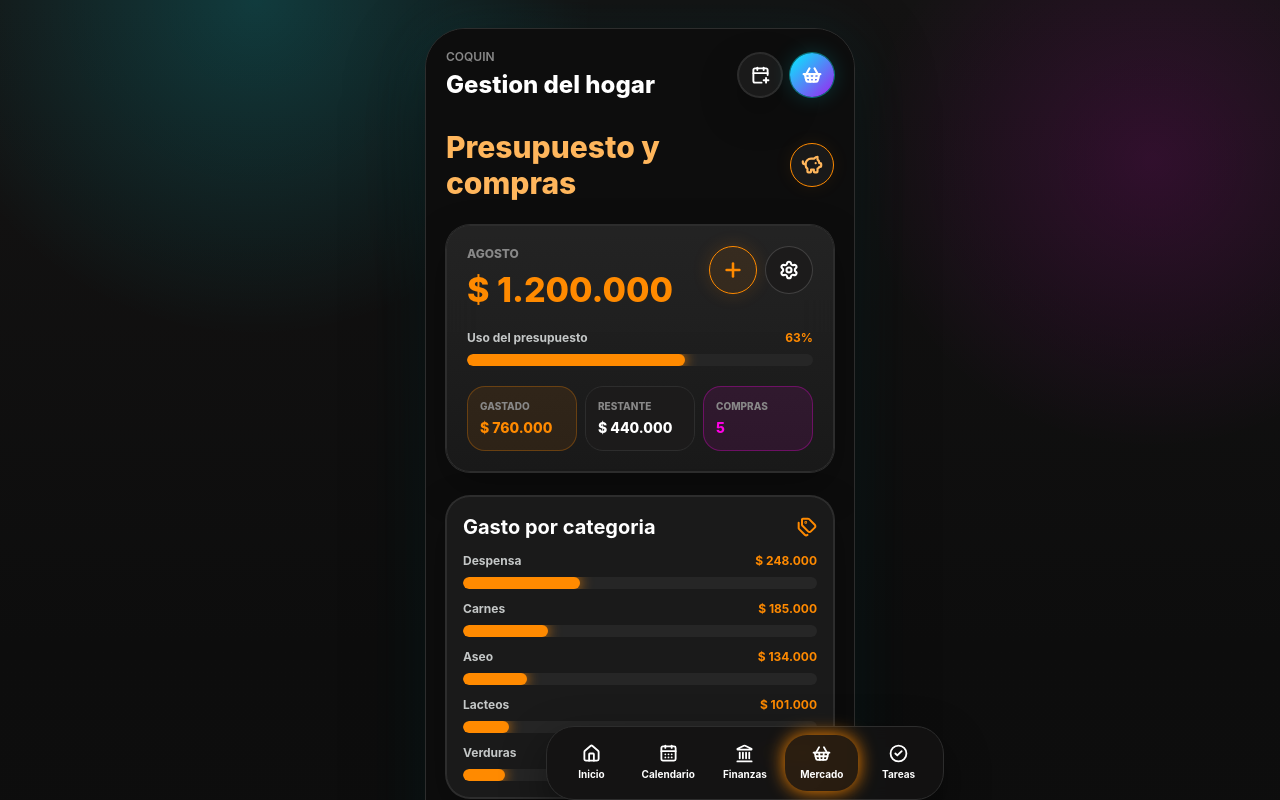
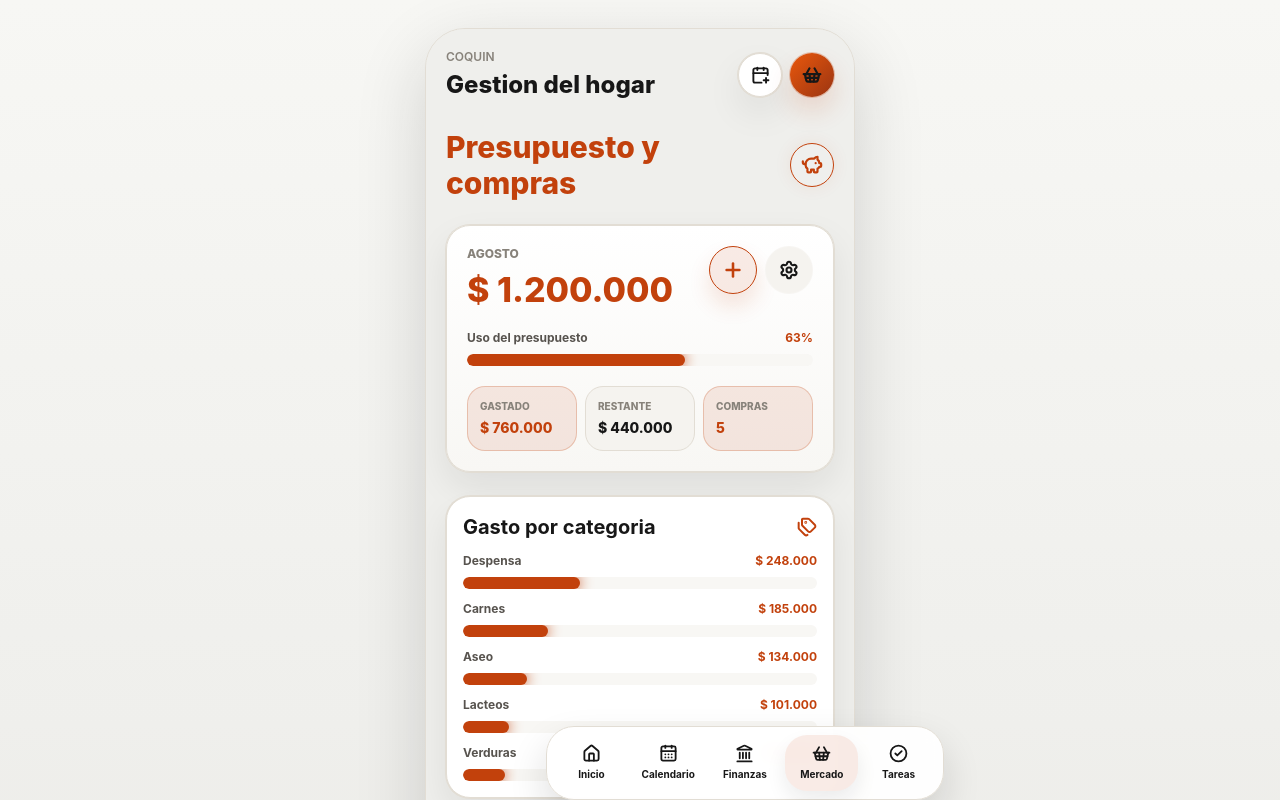
Before and after one commit to luismanuelcon/coquin, a Next.js app: page /market in a window 1280 px wide. Shown: the top 800 px of the page. Built offline with nearby package versions, Linux system fonts and the light colour scheme.

Commit message:
Actualiza paleta visual de Coquin

```diff
--- a/src/app/calendar/page.tsx
+++ b/src/app/calendar/page.tsx
@@ -79,8 +79,8 @@ export default function CalendarPage() {
                 style={{
                   background: item.active ? "var(--gradient-primary)" : "var(--surface-low)",
                   color: item.active ? "white" : "var(--text-muted)",
-                  border: item.active ? "1px solid rgb(0 242 255 / 58%)" : "1px solid var(--surface-stroke)",
-                  boxShadow: item.active ? "0 0 18px rgb(0 242 255 / 18%)" : "none",
+                  border: item.active ? "1px solid rgb(194 65 12 / 38%)" : "1px solid var(--surface-stroke)",
+                  boxShadow: item.active ? "0 12px 22px rgb(194 65 12 / 16%)" : "none",
                 }}
               >
                 <span className="block text-[11px] font-bold">{item.day}</span>
@@ -92,7 +92,7 @@ export default function CalendarPage() {
 
         {lastAdded ? (
           <p
-            className="interactive-surface flex items-center gap-2 rounded-[16px] border border-[rgb(0_242_255_/_30%)] bg-[var(--primary-soft)] px-3 py-2 text-xs font-bold text-[var(--on-primary-container)]"
+            className="interactive-surface flex items-center gap-2 rounded-[16px] border border-[rgb(194_65_12_/_24%)] bg-[var(--primary-soft)] px-3 py-2 text-xs font-bold text-[var(--on-primary-container)]"
             aria-live="polite"
           >
             <Clock aria-hidden="true" size={16} strokeWidth={2.4} />
--- a/src/app/globals.css
+++ b/src/app/globals.css
@@ -1,48 +1,48 @@
 @import "tailwindcss";
 
 :root {
-  color-scheme: dark;
+  color-scheme: light;
 
-  --surface: #141313;
-  --surface-bg: #0d0d0d;
-  --surface-lowest: #0e0e0e;
-  --surface-low: #1c1b1b;
-  --surface-container: #201f1f;
-  --surface-high: #2b2a2a;
-  --surface-highest: #353434;
-  --surface-variant: #353434;
-  --panel: #1a1a1a;
-  --panel-raised: #262626;
-  --surface-stroke: #2d2d2d;
+  --surface: #f7f7f4;
+  --surface-bg: #efefec;
+  --surface-lowest: #ffffff;
+  --surface-low: #f5f3ef;
+  --surface-container: #ebe8e2;
+  --surface-high: #ded9d0;
+  --surface-highest: #cbc4b8;
+  --surface-variant: #e4dfd6;
+  --panel: #ffffff;
+  --panel-raised: #f8f7f4;
+  --surface-stroke: #e2ddd4;
 
-  --text: #ffffff;
-  --text-soft: #888888;
-  --text-muted: #c4c7c7;
-  --outline: #8e9192;
-  --outline-soft: #444748;
+  --text: #171717;
+  --text-soft: #87827a;
+  --text-muted: #57534e;
+  --outline: #8b8580;
+  --outline-soft: #d4cec4;
 
-  --primary: #00f2ff;
-  --primary-container: #001011;
-  --primary-soft: rgb(0 242 255 / 8%);
-  --on-primary: #00363a;
-  --on-primary-container: #74f5ff;
+  --primary: #c2410c;
+  --primary-container: #fff1e8;
+  --primary-soft: rgb(194 65 12 / 10%);
+  --on-primary: #ffffff;
+  --on-primary-container: #7c2d12;
 
-  --finance: #00dbe7;
-  --finance-container: #001011;
-  --finance-soft: rgb(0 219 231 / 8%);
+  --finance: #1f2937;
+  --finance-container: #f1f2f4;
+  --finance-soft: rgb(31 41 55 / 8%);
 
-  --market: #ff8a00;
-  --market-container: #221303;
-  --market-soft: rgb(255 138 0 / 9%);
+  --market: #c2410c;
+  --market-container: #fff1e8;
+  --market-soft: rgb(194 65 12 / 10%);
 
-  --urgent: #ff00e5;
-  --urgent-soft: rgb(255 0 229 / 9%);
-  --purple: #a020f0;
-  --error: #ffb4ab;
+  --urgent: #c2410c;
+  --urgent-soft: rgb(194 65 12 / 10%);
+  --purple: #6f7177;
+  --error: #b42318;
 
-  --gradient-primary: linear-gradient(135deg, #00f2ff 0%, #a020f0 100%);
-  --gradient-alert: linear-gradient(135deg, #ff8a00 0%, #ff00e5 100%);
-  --gradient-panel: linear-gradient(180deg, rgb(38 38 38 / 90%) 0%, rgb(26 26 26 / 96%) 100%);
+  --gradient-primary: linear-gradient(135deg, #ea580c 0%, #9a3412 100%);
+  --gradient-alert: linear-gradient(135deg, #ea580c 0%, #9a3412 100%);
+  --gradient-panel: linear-gradient(180deg, #ffffff 0%, #f8f7f4 100%);
 
   --radius-sm: 0.25rem;
   --radius-md: 0.75rem;
@@ -57,8 +57,8 @@
   --space-xl: 32px;
   --space-2xl: 48px;
 
-  --shadow-soft: 0 0 0 1px var(--surface-stroke), 0 16px 40px rgb(0 0 0 / 28%);
-  --shadow-active: 0 0 0 1px rgb(0 242 255 / 42%), 0 0 22px rgb(0 242 255 / 18%);
+  --shadow-soft: 0 0 0 1px var(--surface-stroke), 0 16px 36px rgb(23 23 23 / 8%);
+  --shadow-active: 0 0 0 1px rgb(194 65 12 / 28%), 0 14px 26px rgb(194 65 12 / 16%);
   --motion-fast: 150ms;
   --motion-base: 240ms;
   --motion-slow: 420ms;
@@ -77,10 +77,7 @@ html {
 body {
   min-height: 100vh;
   margin: 0;
-  background:
-    radial-gradient(circle at 20% 0%, rgb(0 242 255 / 18%), transparent 21rem),
-    radial-gradient(circle at 90% 12%, rgb(255 0 229 / 13%), transparent 18rem),
-    linear-gradient(180deg, #141313 0%, #0d0d0d 48%, #0e0e0e 100%);
+  background: linear-gradient(180deg, #f7f7f4 0%, #efefec 54%, #e8e5df 100%);
   color: var(--text);
   font-family: "Plus Jakarta Sans", Inter, ui-sans-serif, system-ui, -apple-system, BlinkMacSystemFont, "Segoe UI", sans-serif;
   letter-spacing: 0;
@@ -118,7 +115,7 @@ a:focus-visible,
 input:focus-visible,
 select:focus-visible,
 textarea:focus-visible {
-  outline: 3px solid rgb(0 242 255 / 72%);
+  outline: 3px solid rgb(194 65 12 / 44%);
   outline-offset: 3px;
 }
 
@@ -191,7 +188,6 @@ a {
   border-radius: var(--radius-xl);
   background: var(--gradient-panel);
   box-shadow: var(--shadow-soft);
-  backdrop-filter: blur(18px);
   transition:
     border-color var(--motion-base) var(--ease-standard),
     box-shadow var(--motion-base) var(--ease-standard),
@@ -220,7 +216,7 @@ a {
   position: absolute;
   inset: 0;
   pointer-events: none;
-  background: linear-gradient(135deg, rgb(255 255 255 / 10%), transparent 34%);
+  background: linear-gradient(135deg, rgb(255 122 26 / 8%), transparent 34%);
   opacity: 0;
   transition: opacity var(--motion-base) var(--ease-standard);
 }
@@ -290,8 +286,8 @@ a {
   .interactive-surface:hover,
   .card:hover {
     transform: translateY(-2px);
-    border-color: rgb(0 242 255 / 28%);
-    box-shadow: var(--shadow-soft), 0 0 24px rgb(0 242 255 / 8%);
+    border-color: rgb(194 65 12 / 24%);
+    box-shadow: var(--shadow-soft), 0 14px 28px rgb(23 23 23 / 6%);
   }
 
   .interactive-surface:hover::after {
@@ -308,7 +304,7 @@ a {
     border: 1px solid var(--surface-stroke);
     border-radius: 40px;
     background: var(--surface-bg);
-    box-shadow: 0 24px 80px rgb(0 0 0 / 48%), 0 0 60px rgb(0 242 255 / 8%);
+    box-shadow: 0 24px 70px rgb(23 23 23 / 16%);
     overflow: hidden;
   }
 }
--- a/src/app/market/page.tsx
+++ b/src/app/market/page.tsx
@@ -126,7 +126,7 @@ export default function MarketPage() {
                   setPurchaseFormOpen((current) => !current);
                   setSettingsOpen(false);
                 }}
-                className="grid size-12 place-items-center rounded-full border border-[var(--market)] bg-[var(--market-soft)] text-[var(--market)] shadow-[0_0_18px_rgb(255_138_0_/_16%)]"
+                className="grid size-12 place-items-center rounded-full border border-[var(--market)] bg-[var(--market-soft)] text-[var(--market)] shadow-[0_12px_22px_rgb(194_65_12_/_14%)]"
                 aria-label={purchaseFormOpen ? "Cerrar compra" : "Registrar compra"}
                 aria-expanded={purchaseFormOpen}
               >
@@ -157,7 +157,7 @@ export default function MarketPage() {
           </div>
 
           <div className="grid grid-cols-3 gap-2">
-            <div className="rounded-[18px] border border-[rgb(255_138_0_/_28%)] bg-[var(--market-soft)] p-3">
+            <div className="rounded-[18px] border border-[rgb(194_65_12_/_24%)] bg-[var(--market-soft)] p-3">
               <p className="text-[10px] font-extrabold uppercase text-[var(--text-soft)]">Gastado</p>
               <p className="mt-1 text-sm font-extrabold text-[var(--market)]">
                 {moneyFormatter.format(summary.spent)}
@@ -169,7 +169,7 @@ export default function MarketPage() {
                 {moneyFormatter.format(Math.max(summary.remaining, 0))}
               </p>
             </div>
-            <div className="rounded-[18px] border border-[rgb(255_0_229_/_30%)] bg-[var(--urgent-soft)] p-3">
+            <div className="rounded-[18px] border border-[rgb(194_65_12_/_24%)] bg-[var(--urgent-soft)] p-3">
               <p className="text-[10px] font-extrabold uppercase text-[var(--text-soft)]">Compras</p>
               <p className="mt-1 text-sm font-extrabold text-[var(--urgent)]">{summary.purchaseCount}</p>
             </div>
@@ -192,7 +192,7 @@ export default function MarketPage() {
                 step="10000"
                 value={budgetDraft}
                 onChange={(event) => setBudgetDraft(event.target.value)}
-                className="h-11 min-w-0 rounded-[14px] border border-[rgb(255_138_0_/_30%)] bg-[var(--surface-lowest)] px-3 text-sm font-bold text-[var(--text)] outline-none focus:border-[var(--market)]"
+                className="h-11 min-w-0 rounded-[14px] border border-[rgb(194_65_12_/_24%)] bg-[var(--surface-lowest)] px-3 text-sm font-bold text-[var(--text)] outline-none focus:border-[var(--market)]"
                 aria-label="Presupuesto mensual"
               />
               <button
@@ -254,7 +254,7 @@ export default function MarketPage() {
               <button
                 type="submit"
                 disabled={!canSubmit}
-                className="h-11 rounded-full bg-[image:var(--gradient-alert)] text-sm font-extrabold text-white shadow-[0_0_18px_rgb(255_138_0_/_20%)] disabled:cursor-not-allowed disabled:opacity-45"
+                className="h-11 rounded-full bg-[image:var(--gradient-alert)] text-sm font-extrabold text-white shadow-[0_12px_22px_rgb(194_65_12_/_14%)] disabled:cursor-not-allowed disabled:opacity-45"
               >
                 Registrar compra
               </button>
@@ -264,7 +264,7 @@ export default function MarketPage() {
 
         {lastAdded ? (
           <p
-            className="interactive-surface flex items-center gap-2 rounded-[16px] border border-[rgb(0_242_255_/_30%)] bg-[var(--primary-soft)] px-3 py-2 text-xs font-bold text-[var(--on-primary-container)]"
+            className="interactive-surface flex items-center gap-2 rounded-[16px] border border-[rgb(194_65_12_/_24%)] bg-[var(--primary-soft)] px-3 py-2 text-xs font-bold text-[var(--on-primary-container)]"
             aria-live="polite"
           >
             <CheckCircle2 aria-hidden="true" size={16} strokeWidth={2.4} />
@@ -306,7 +306,7 @@ export default function MarketPage() {
                 key={purchase.id}
                 className="interactive-surface flex items-center gap-3 rounded-[18px] border border-[var(--surface-stroke)] bg-[var(--surface-lowest)] p-3"
               >
-                <div className="grid size-10 shrink-0 place-items-center rounded-full border border-[rgb(255_138_0_/_34%)] bg-[var(--market-soft)] text-[var(--market)]">
+                <div className="grid size-10 shrink-0 place-items-center rounded-full border border-[rgb(194_65_12_/_24%)] bg-[var(--market-soft)] text-[var(--market)]">
                   <CalendarDays aria-hidden="true" size={17} strokeWidth={2.4} />
                 </div>
                 <div className="min-w-0 flex-1">
@@ -315,7 +315,7 @@ export default function MarketPage() {
                     {dateFormatter.format(new Date(`${purchase.date}T12:00:00`))} · {purchase.category}
                   </p>
                 </div>
-                <span className="rounded-full border border-[rgb(255_138_0_/_38%)] bg-[var(--market-soft)] px-3 py-1 text-xs font-extrabold text-[var(--market)]">
+                <span className="rounded-full border border-[rgb(194_65_12_/_24%)] bg-[var(--market-soft)] px-3 py-1 text-xs font-extrabold text-[var(--market)]">
                   {moneyFormatter.format(purchase.amount)}
                 </span>
               </article>
--- a/src/app/page.tsx
+++ b/src/app/page.tsx
@@ -15,7 +15,7 @@ export default function HomePage() {
   return (
     <AppChrome>
       <div className="page-stack">
-        <section className="interactive-surface rounded-[30px] border border-[rgb(0_242_255_/_42%)] bg-[image:var(--gradient-primary)] p-5 text-white shadow-[var(--shadow-active)]">
+        <section className="interactive-surface rounded-[30px] border border-[rgb(194_65_12_/_28%)] bg-[image:var(--gradient-primary)] p-5 text-white shadow-[var(--shadow-active)]">
           <div className="flex items-start justify-between gap-4">
             <div>
               <p className="text-xs font-bold uppercase opacity-80">Resumen de hoy</p>
@@ -31,7 +31,7 @@ export default function HomePage() {
             Lo importante esta arriba: agenda inmediata, pagos por vencer, mercado al {marketSummary.spentPercent}% y tareas de hoy.
           </p>
           <div className="mt-5 grid grid-cols-2 gap-3">
-            <Link href="/calendar" className="interactive-surface rounded-full bg-white px-4 py-3 text-center text-sm font-extrabold text-[#00363a]">
+            <Link href="/calendar" className="interactive-surface rounded-full bg-white px-4 py-3 text-center text-sm font-extrabold text-[#7c2d12]">
               Abrir agenda
             </Link>
             <Link href="/tasks" className="interactive-surface rounded-full border border-white/24 bg-white/10 px-4 py-3 text-center text-sm font-extrabold text-white">
--- a/src/app/tasks/page.tsx
+++ b/src/app/tasks/page.tsx
@@ -80,7 +80,7 @@ export default function TasksPage() {
               {progress}%
             </span>
           </div>
-          <div className="interactive-surface rounded-[20px] border border-[var(--urgent)] bg-[var(--urgent-soft)] p-4 shadow-[0_0_18px_rgb(255_0_229_/_12%)]">
+          <div className="interactive-surface rounded-[20px] border border-[var(--urgent)] bg-[var(--urgent-soft)] p-4 shadow-[0_12px_22px_rgb(194_65_12_/_10%)]">
             <div className="mb-4 flex items-center gap-3">
               <div className="grid size-11 shrink-0 place-items-center rounded-full bg-[rgb(255_255_255_/_8%)] text-[var(--urgent)]">
                 <Hammer aria-hidden="true" size={20} strokeWidth={2.4} />
@@ -98,7 +98,7 @@ export default function TasksPage() {
 
         {lastAdded ? (
           <p
-            className="interactive-surface flex items-center gap-2 rounded-[16px] border border-[rgb(0_242_255_/_30%)] bg-[var(--primary-soft)] px-3 py-2 text-xs font-bold text-[var(--on-primary-container)]"
+            className="interactive-surface flex items-center gap-2 rounded-[16px] border border-[rgb(194_65_12_/_24%)] bg-[var(--primary-soft)] px-3 py-2 text-xs font-bold text-[var(--on-primary-container)]"
             aria-live="polite"
           >
             <CheckCircle2 aria-hidden="true" size={16} strokeWidth={2.4} />
@@ -160,7 +160,7 @@ export default function TasksPage() {
               <button
                 type="submit"
                 disabled={!canSubmit}
-                className="mt-2 h-11 w-full rounded-full bg-[image:var(--gradient-alert)] text-sm font-extrabold text-white shadow-[0_0_18px_rgb(255_0_229_/_18%)] disabled:cursor-not-allowed disabled:opacity-45"
+                className="mt-2 h-11 w-full rounded-full bg-[image:var(--gradient-alert)] text-sm font-extrabold text-white shadow-[0_12px_22px_rgb(194_65_12_/_14%)] disabled:cursor-not-allowed disabled:opacity-45"
               >
                 Guardar
               </button>
--- a/src/components/layout/bottom-nav.tsx
+++ b/src/components/layout/bottom-nav.tsx
@@ -13,7 +13,7 @@ export function BottomNav() {
       className="bottom-nav-safe fixed inset-x-0 bottom-0 z-20 mx-auto max-w-[430px] px-4 pb-4 md:absolute md:left-1/2 md:-translate-x-1/2"
       aria-label="Navegacion principal"
     >
-      <div className="grid grid-cols-5 gap-1 rounded-[28px] border border-[var(--surface-stroke)] bg-[rgb(20_19_19_/_92%)] p-2 shadow-[0_18px_46px_rgb(0_0_0_/_45%)] backdrop-blur">
+      <div className="grid grid-cols-5 gap-1 rounded-[28px] border border-[var(--surface-stroke)] bg-[rgb(255_255_255_/_94%)] p-2 shadow-[0_18px_38px_rgb(23_23_23_/_14%)] backdrop-blur">
         {visibleModules.map((key) => {
           const item = moduleThemes[key];
           const Icon = item.icon;
@@ -25,7 +25,7 @@ export function BottomNav() {
               href={item.href}
               className={clsx(
                 "interactive-surface flex h-14 flex-col items-center justify-center gap-1 rounded-[22px] text-[10px] font-bold transition",
-                active ? "text-[var(--active-text)] shadow-[0_0_18px_var(--active-glow)]" : "text-[var(--text-soft)]",
+                active ? "text-[var(--active-text)] shadow-[0_10px_20px_rgb(23_23_23_/_8%)]" : "text-[var(--text-soft)]",
               )}
               style={
                 {
```
Also changed, not shown: src/app/finances/page.tsx (+4 -4 lines), src/lib/design-system.ts (+15 -15 lines).
